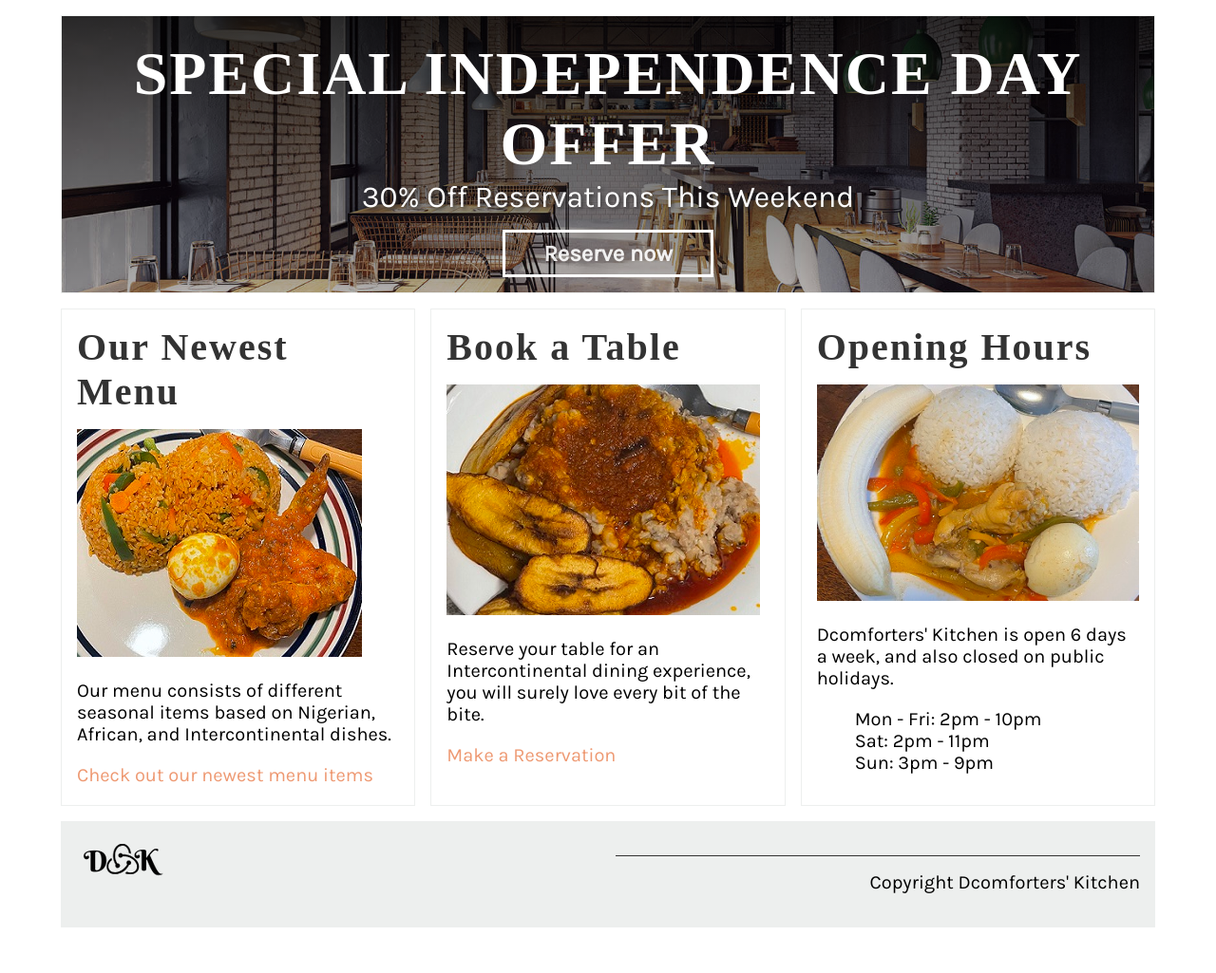
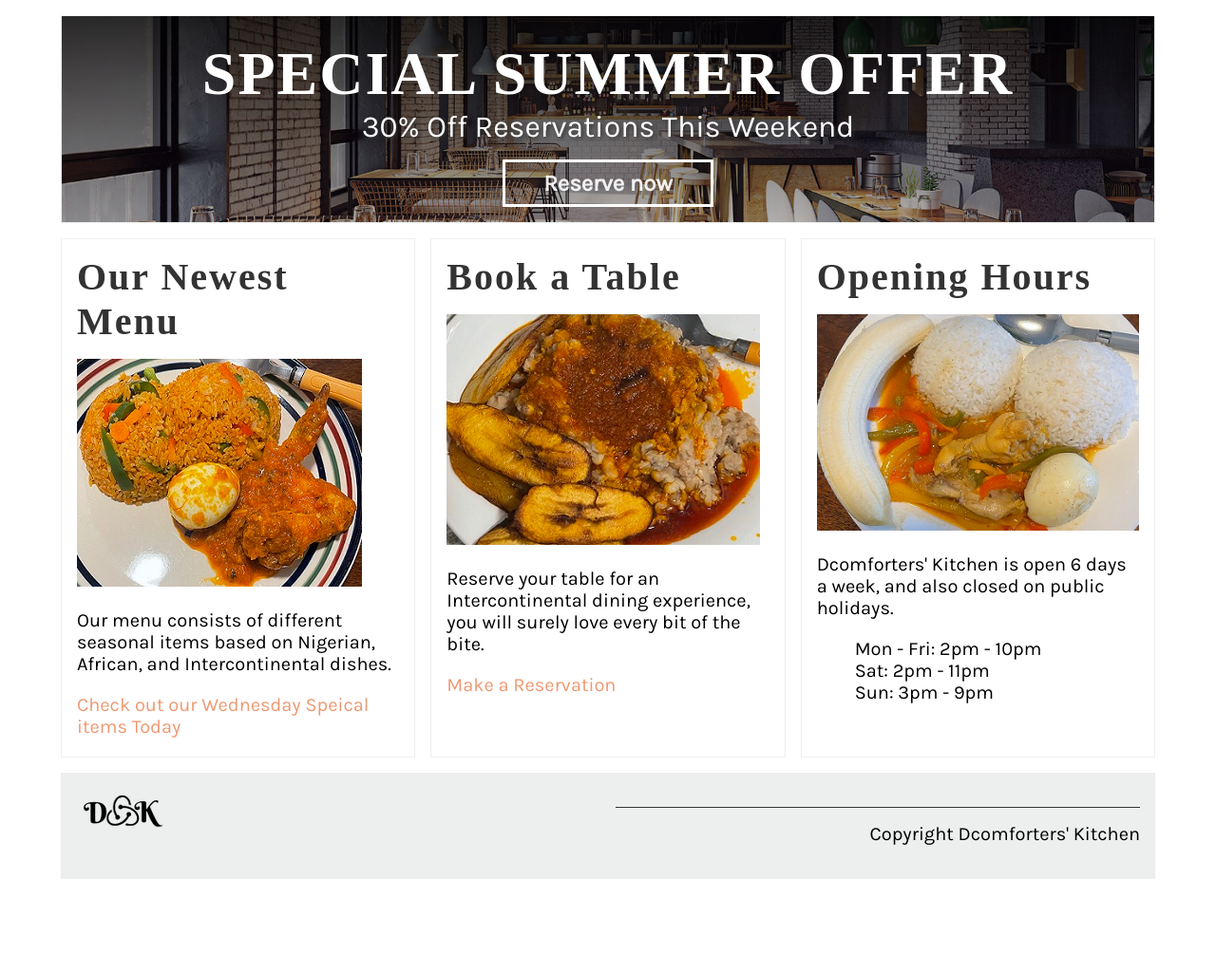
Before and after one commit to Dcomforter/New-Kitchen, a Django app: page / in a window 1280 px wide. Shown: the part 308-1333 px from the top of the page at 95% size. After the commit the page ends 1234 px from the top, so only its background shows below. Run offline with Django 4.2, Linux system fonts and the light colour scheme; some web fonts are replaced.

Commit message:
Updated index.html

```diff
--- a/newapp/templates/index.html
+++ b/newapp/templates/index.html
@@ -4,7 +4,7 @@
 {% block content %}
   <section>
     <article id="hero">
-      <h1 class="heading_shadow">SPECIAL INDEPENDENCE DAY OFFER</h1>
+      <h1 class="heading_shadow">SPECIAL SUMMER OFFER</h1>
       <p>
         30% Off Reservations This Weekend
       </p>
@@ -19,7 +19,7 @@
         Our menu consists of different seasonal items based on Nigerian, African, and Intercontinental dishes.
       </p>
       <p>
-        <a href="{% url 'kitchen' %}">Check out our newest menu items</a>
+        <a href="{% url 'kitchen' %}">Check out our Wednesday Speical items Today</a>
       </p>
     </article>
     <article>
```
